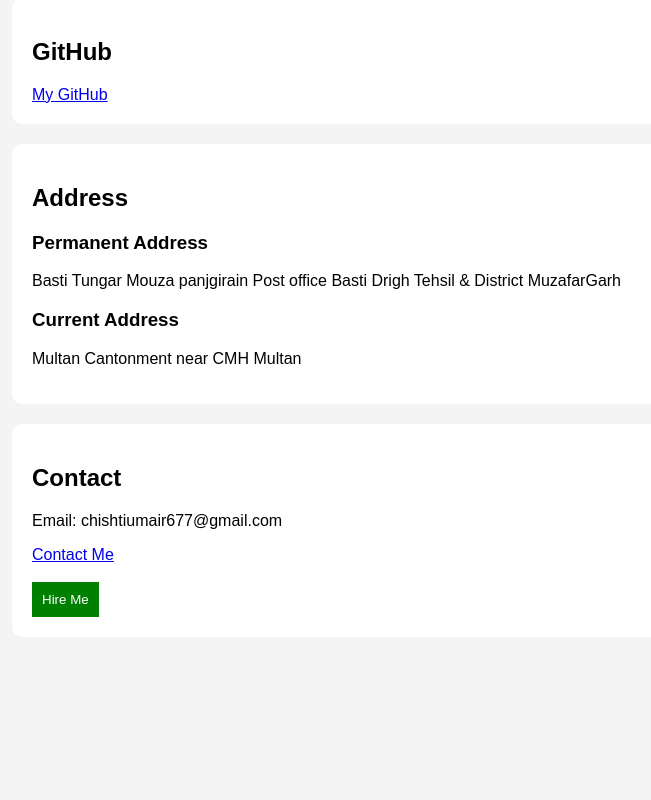
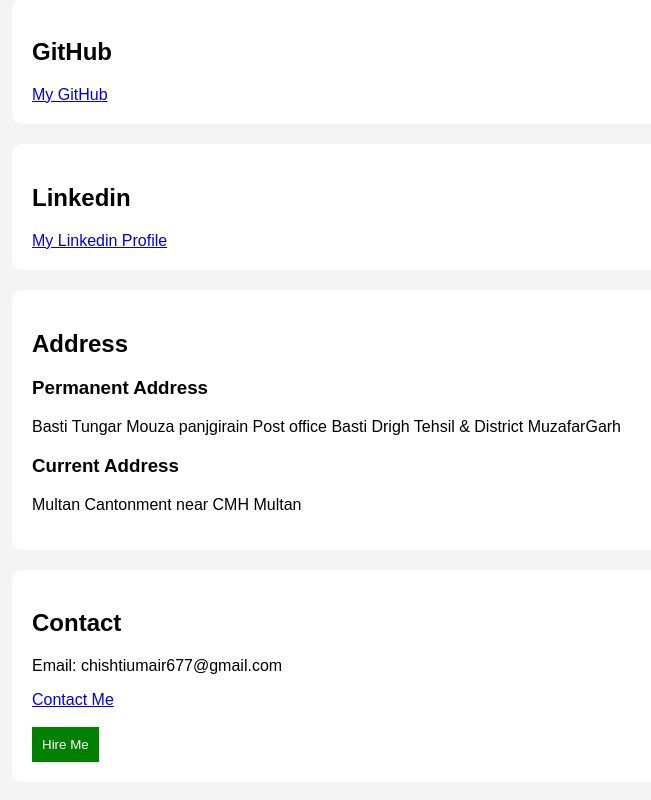
Before and after one commit to UmairChishti677/portfolio, a plain HTML site: page index.html in a window 1280 px wide. Shown: the part 1086-1886 px from the top of the page, without its empty margins (8-659 px from the left). Before the commit the page ends 1743 px from the top, so only its background shows below. Drawn offline with Linux system fonts and the light colour scheme.

Commit message:
linkedin profile

```diff
--- a/index.html
+++ b/index.html
@@ -82,6 +82,11 @@
 </section>
 
 <section>
+  <h2>Linkedin</h2>
+  <a href="https://www.linkedin.com/in/umair-chishti-534456283/">My Linkedin Profile</a>
+</section>
+
+<section>
   <h2>Address</h2>
 
   <h3>Permanent Address</h3>
```
